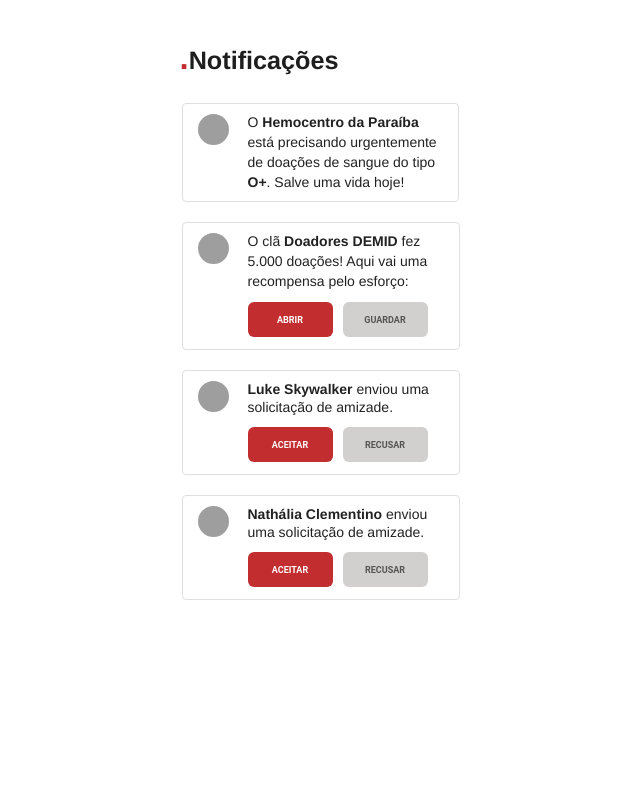
After one commit to interfaceslivres/pontosdevida, a PHP site: page /pages/notificacoes.html in a window 1280 px wide. The commit adds this page. Shown: the whole page, without its empty margins (319-959 px from the left). Run offline with PHP 8.4, Linux system fonts and the light colour scheme; grey boxes are pictures that could not be loaded.

Commit message:
Estruturação e Estilização das telas Chat e Notificações + Modificações nas telas Homepage e Clã

```diff
--- a/index.html
+++ b/index.html
@@ -56,7 +56,7 @@ Desenvolvido por: Interfaces Livres
                 </button>
                 <div class="mdl-layout-spacer"></div>
 
-                <button id="botaoalbuns" class="mdl-button mdl-js-button" onclick="">
+                <button id="botaoalbuns" class="mdl-button mdl-js-button" onclick="include('./pages/notificacoes.html')">
                     <div class="mdl-layout-spacer"></div>
                     <img class="iconalbuns" src="img/conquistas.png" height="25px">
                     <div class="mdl-layout-spacer"></div>
--- /dev/null
+++ b/pages/notificacoes.html
@@ -0,0 +1,99 @@
+<html lang="pt-br">
+<head>
+    <meta charset="UTF-8">
+    <meta name="viewport" content="width=device-width, initial-scale=1.0">
+    <meta http-equiv="X-UA-Compatible" content="ie=edge">
+    <link rel="shortcut icon" type="image/x-icon" href="favicon.ico">
+	<link rel="stylesheet" type="text/css" href="../style.css">
+	<link rel="stylesheet" href="../mdl/material.min.css">
+	<script src="../mdl/material.min.js" id="mdl-script"></script>
+	<link rel="stylesheet" href="https://fonts.googleapis.com/icon?family=Material+Icons">
+</head>
+<body>
+    <div class="mdl-grid">
+        <div class="mdl-layout-spacer"></div>
+        <a id="categoria-notificacoes">
+            <span class="pontos">.</span><span>Notificações</span>
+        </a>
+        <div class="mdl-layout-spacer"></div>
+    </div>
+
+    <div id="notificacoes-amigos" class="mdl-grid">
+        <div class="mdl-layout-spacer"></div>
+
+            <div class="solicitacao_amizade" class="mdl-grid">
+                <div class="chat_imagem"></div>
+                <div class="solicitacao_amizade_desc">
+                    <span>O <b>Hemocentro da Paraíba</b> está precisando urgentemente de doações de sangue do tipo <b>O+</b>. Salve uma vida hoje!
+                    </span>
+                </div>
+            </div>
+
+            <div class="solicitacao_amizade" class="mdl-grid">
+                <div class="chat_imagem"></div>
+                <div class="solicitacao_amizade_desc">
+                    <span>O clã <b>Doadores DEMID</b> fez 5.000 doações! Aqui vai uma recompensa pelo esforço:
+                    </span>
+
+                    <div class="mdl-grid">
+                        <div id="amizade-buttons" class="mdl-cell mdl-cell--1-col">
+                            <button class="mdl-button" id="amizade-button" onclick="">
+                                Abrir
+                            </button>
+
+                            <button class="mdl-button" id="amizade-button">
+                                Guardar
+                            </button>
+                        </div>
+                    </div>
+                </div>
+            </div>
+
+            <div class="solicitacao_amizade" class="mdl-grid">
+                <div class="chat_imagem"></div>
+                <div class="solicitacao_amizade_desc">
+                    <span id="solicitacao_amigo_user">Luke Skywalker</span>
+                    <span id="chat_mensagem">
+                        enviou uma solicitação de amizade.
+                    </span>
+
+                    <div class="mdl-grid">
+                        <div id="amizade-buttons" class="mdl-cell mdl-cell--1-col">
+                            <button class="mdl-button" id="amizade-button" onclick="">
+                                Aceitar
+                            </button>
+
+                            <button class="mdl-button" id="amizade-button">
+                                Recusar
+                            </button>
+                        </div>
+                    </div>
+                </div>
+            </div>
+
+            <div class="solicitacao_amizade" class="mdl-grid">
+                <div class="chat_imagem"></div>
+                <div class="solicitacao_amizade_desc">
+                    <span id="solicitacao_amigo_user">Nathália Clementino</span>
+                    <span id="chat_mensagem">
+                        enviou uma solicitação de amizade.
+                    </span>
+
+                    <div class="mdl-grid">
+                        <div id="amizade-buttons" class="mdl-cell mdl-cell--1-col">
+                            <button class="mdl-button" id="amizade-button" onclick="">
+                                Aceitar
+                            </button>
+
+                            <button class="mdl-button" id="amizade-button">
+                                Recusar
+                            </button>
+                        </div>
+                    </div>
+                </div>
+            </div>
+        <div class="mdl-layout-spacer"></div>
+    </div>
+    <div id="bottom-space" class="mdl-grid"></div>
+</body>
+</html>
--- a/style.css
+++ b/style.css
@@ -523,37 +523,201 @@ select:-internal-autofill-selected {
     font-size: 0.8em;
 }
 
-#box-chat {
+
+/* Estilização do Chat */
+
+#chat_box {
     width: 275px;
-    height: 0px;
-    margin-bottom: 75px;
-    margin-top: -70px;
-    margin-right: -10px;
+    height: 45vh;
+    margin-top: 9px;
+    margin-bottom: -18px;
+    overflow-y: scroll;
+}
+
+::-webkit-scrollbar {
+    width: 1px !important;
+}
+
+#chat-title {
+    color: #545353;
+    font-weight: bold;
+    font-size: 11.2px;
+    /**text-transform: lowercase;**/
+    width: 275px;
+    margin-top: 50px;
+    margin-bottom: -23px;
+    text-align: center;
+    border-top: 1px solid #dfdfdf;
+    border-bottom: 1px solid #dfdfdf;
+}
+
+#chat_mspropria {
+    width: 275px;
+    height: auto;
+    margin-bottom: 15px;
+    vertical-align: top;
+    padding: 0;
+    flex-direction: row-reverse;
+}
+
+#chat_mspropria .chat_msbox {
+    text-align: right;
+    margin-right: 40px;
+    margin-left: 0;
+    border: none;
+    background: #dfdfdf;
+}
+
+#chat_msamigos {
+    width: 275px;
+    height: auto;
+    margin-bottom: 15px;
+    vertical-align: top;
+    padding: 0;
+}
+
+.chat_imagem {
+    background-image: url(https://i2.wp.com/www.everydaydogmom.com/wp-content/uploads/2015/09/5-essential-oils-for-dogs-featured-1.jpg?resize=400%2C400&ssl=1);
+    background-repeat: no-repeat;
+    background-size: cover;
+    border-radius: 50%;
+    width: 31px;
+    height: 31px;
+}
+
+.chat_msbox {
+    border: 1px solid #dfdfdf;
+    border-radius: 4px;
+    width: 80%;
+    height: auto;
+    margin-left: 40px;
+    margin-top: -31px;
+    padding: 10px 15px 0px !important;
+}
+
+#chat_user {
+    font-size: 16px;
+    color: #919191;
+}
+
+#chat_mensagem {
+    font-size: 14px;
+    line-height: 1.2;
+    margin-top: -10px;
+    margin-bottom: 15px;
+}
+
+
+#chat_line {
+    border-top: 1px solid #dfdfdf !important;
+    width: 275px;
+    margin-top: 2px;
+}
+
+#sample5 {
+    border: 1px solid #dfdfdf !important;
+    width: 275px !important;
+    border-radius: 4px;
+    padding-left: 22px !important;
+    padding-right: 17px !important;
+    padding-top: 16px !important;
+    margin-left: 12px;
+    margin-top: -14px !important;
+    font-size: 14px !important;
+
+}
+
+#ms_input {
+    margin-top: -7px !important;
+    margin-left: 18px !important;
+    font-size: 14px !important;
+    color: #919191 !important;
+}
+
+#chat_button {
+    width: 275px;
+    height: 35px;
+    background-color: #c22e30;
+    font-size: 11px;
+    font-weight: bold;
+    border-radius: 6px;
+    color: white;
+    margin-top: -34px !important;
+    margin-bottom: 80px !important;
+}
+
+/* Estilização das Notificações  */
+
+#categoria-notificacoes {
+    color: #1f1e1e;
+    font-weight: bold;
+    font-size: 1.8em !important;
+    margin-top: 40px;
+    margin-left: -124px;
+    margin-bottom: 25px;
+    text-transform: capitalize !important;
+}
+
+#notificacoes-box {
+    width: 100%;
+    margin-top: 20px;
     margin-left: -15px;
 }
 
-#cla-chat {
-    margin-bottom: 70px;
+
+#notificacoes-amigos {
+    width: 275px;
+    height: auto;
+    margin-bottom: 15px;
+    vertical-align: top;
+    padding: 0;
 }
 
-#chat-ms {
-    margin-left: 55px;
-    width: 200px;
-    font-size: 12px;
-    line-height: 1;
+.solicitacao_amizade {
+    width: 275px;
+    border: 1px solid #dfdfdf;
+    border-radius: 4px;
+    height: auto;
+    margin-bottom: 20px;
+    padding: 10px 15px 0px !important;
+    margin-left: -2px;
 }
 
-#chat-icon {
-    width: 40px;
-    height: 40px;
-    font-size: 28px;
-    text-align: center;
-    padding-top: 4px;
+.solicitacao_amizade_desc {
+    margin-left: 50px;
+    margin-top: -33px;
+    margin-bottom: 9px;
 }
 
+#solicitacao_amigo_user {
+    font-weight: bold;
+}
 
+#amizade-buttons {
+    display: flex;
+    margin-left: -8px;
+    margin-bottom: -5px;
+}
 
-/* Estilização do album  */
+#amizade-button:first-child {
+    margin-right: 10px;
+    background-color: #c22e30;
+    color: white;
+    text-align: center;
+}
+
+#amizade-button {
+    min-width: 85px;
+    height: 35px;
+    background-color: #d2cfcf;
+    font-size: 9px;
+    font-weight: bold;
+    border-radius: 6px;
+    color: #545353;
+    margin-top: -5px;
+}
+
+/* Estilização do Álbum  */
 
 #album-box {
     width: 290px;
```
Also changed, not shown: other parts of style.css (+28 -8 lines), pages/album.html (+6 -7 lines), pages/amigos.html (+83 -49 lines).
